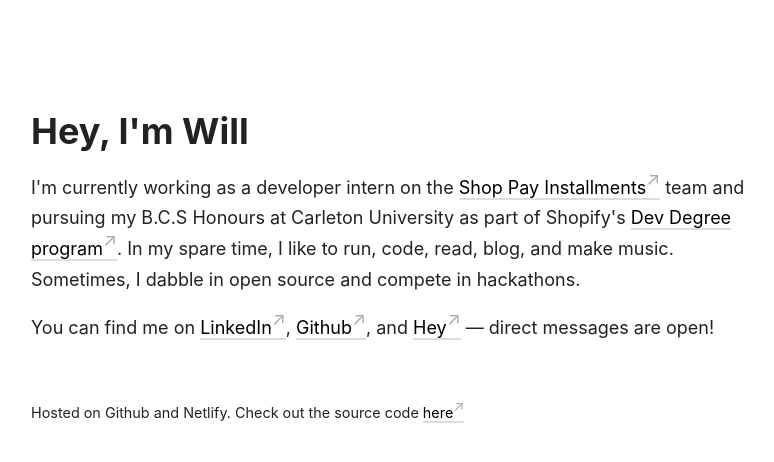
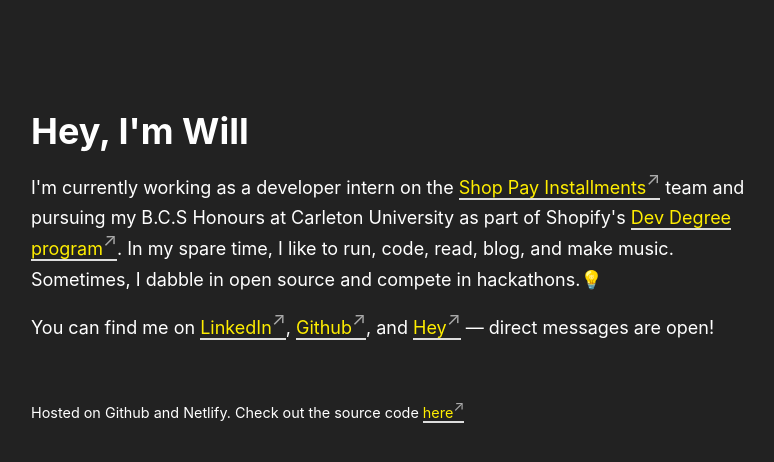
Before and after one commit to will-r-wang/will-r-wang.github.io, a Jekyll site: the page built from index.markdown, in a window 1280 px wide. Shown: the top 462 px of the page, without its empty margins (249-1023 px from the left). Built offline with Jekyll 4.4.1, drawn with Linux system fonts in a browser that asks for light colours; a script that is not in the unit is left out.

Commit message:
Add dark mode
🌚 = 👍 👀

```diff
--- /dev/null
+++ b/_sass/dark_mode.scss
@@ -0,0 +1,20 @@
+.dark-mode-toggle {
+  cursor: pointer;
+  padding: 1em;
+
+  visibility: hidden;
+}
+
+body.dark {
+  background-color: #fff;
+  color: #222;
+}
+
+body.light {
+  background-color: #222;
+  color: #fff;
+}
+
+body.light a {
+  color: #fe0;
+}
--- a/assets/css/styles.scss
+++ b/assets/css/styles.scss
@@ -1,4 +1,5 @@
 ---
 ---
+@import "dark_mode";
 @import "normalize";
 @import "main";
--- a/index.markdown
+++ b/index.markdown
@@ -8,7 +8,7 @@
     <h1>Hey, I'm Will</h1>
 
     <p>
-      I'm currently working as a developer intern on the <a title='Installments' rel="me" target="_blank" rel="noopener" href="https://www.shopify.com/shop-pay-installments">Shop Pay Installments</a> team and pursuing my B.C.S Honours at Carleton University as part of Shopify's <a title='Dev Degree' rel="me" target="_blank" rel="noopener" href="https://devdegree.ca/">Dev Degree program</a>. In my spare time, I like to run, code, read, blog, and make music. Sometimes, I dabble in open source and compete in hackathons.
+      I'm currently working as a developer intern on the <a title='Installments' rel="me" target="_blank" rel="noopener" href="https://www.shopify.com/shop-pay-installments">Shop Pay Installments</a> team and pursuing my B.C.S Honours at Carleton University as part of Shopify's <a title='Dev Degree' rel="me" target="_blank" rel="noopener" href="https://devdegree.ca/">Dev Degree program</a>. In my spare time, I like to run, code, read, blog, and make music. Sometimes, I dabble in open source and compete in hackathons.<span style="all: unset;" class="dark-mode-toggle">💡</span>
     </p>
 
     <p>
```
Also changed, not shown: assets/js/dark-mode.min.js (added).
